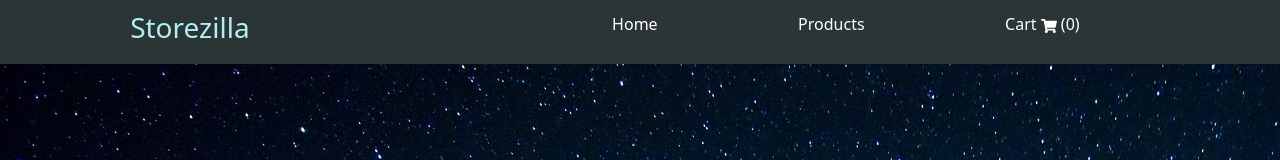
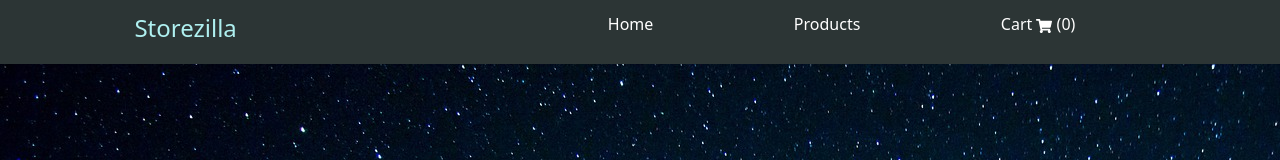
Before and after one commit to chrisnotthere/shopping-cart, a React (Create React App) app: page / in a window 1280 px wide. Shown: the top 160 px of the page. Built offline with nearby package versions, Linux system fonts and the light colour scheme.

Commit message:
h3 to h4

```diff
--- a/src/components/Nav.js
+++ b/src/components/Nav.js
@@ -10,7 +10,7 @@ function Nav() {
   return (
     <nav>
       <Link style={navStyle} to='/'>
-        <h3 className='logo'>Storezilla</h3>
+        <h4 className='logo'>Storezilla</h4>
       </Link>
       <ul className='nav-links'>
         <Link style={navStyle} to='/'>
```
